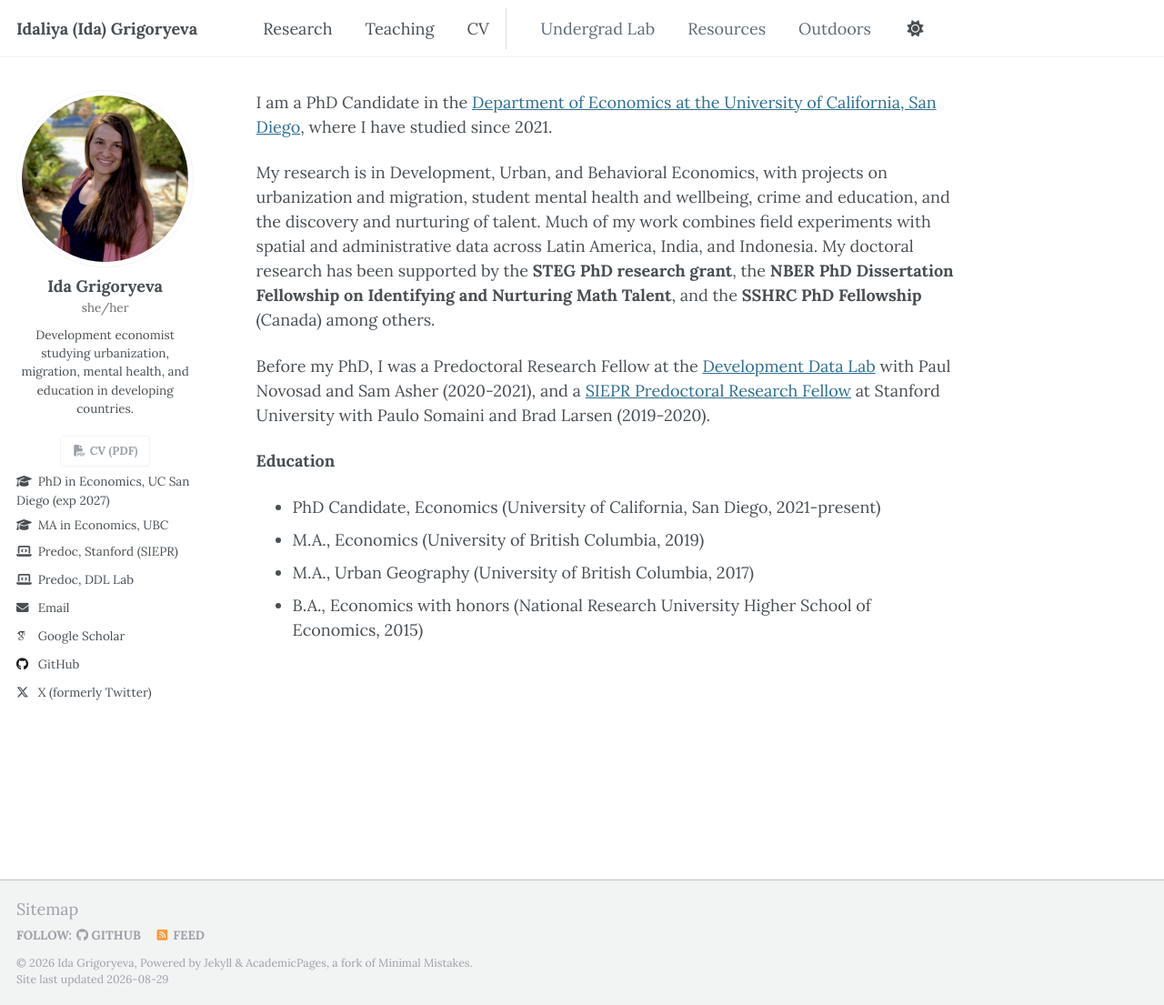
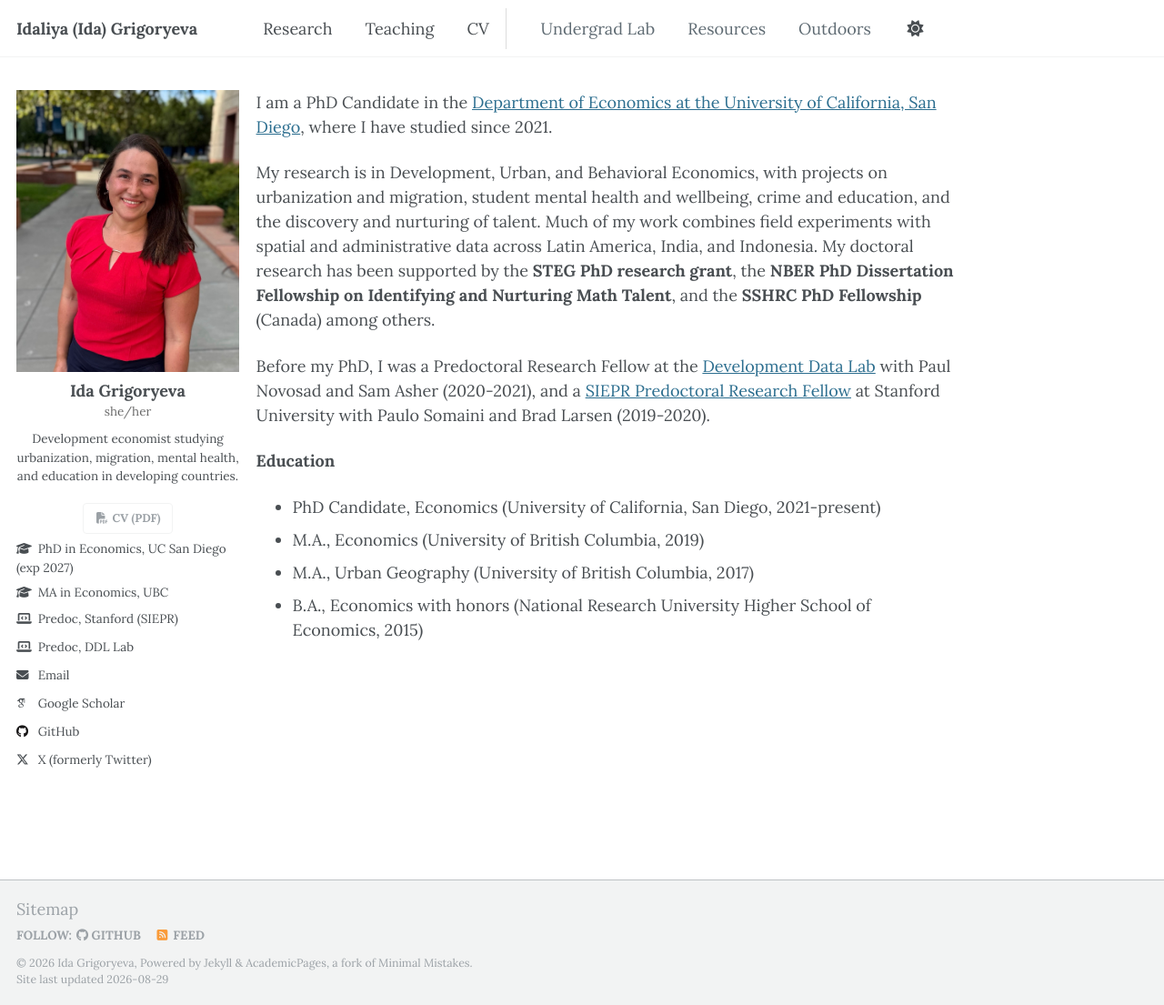
Before and after one commit to idagri/idagri.github.io, a Jekyll site: the page built from _pages/about.md, in a window 1280 px wide and 1105 px high. Shown: the whole window at 91% size. Built offline with Jekyll 4.4.1, drawn with Linux system fonts in a browser that asks for light colours; some web fonts are replaced; a script that is not in the unit is left out.

Commit message:
Use the 2026 portrait uncropped in the sidebar, and make the favicon a circle
Sidebar photo: point the avatar at jmp_profile_photo_2026_crop3.jpg and show its
own 4:5 rectangle instead of cropping it to a circle. The circular mask, its ring
border, and the 5px padding are all removed, so the photo runs edge to edge. On
wide desktops the sidebar takes 245px rather than 217px, which is where the extra
photo size comes from; the sidebar is fixed and still clears the body text by
about 20px, and nothing below 1280px changes.

Favicon: rebuilt from the vector in the favicon-generator kit that produced this
mark, recovered from _archive_claude/images_themes_junk. That kit was never
installed, and what the site has been serving is a later hand redraw with six
rings on a hard square. The kit's four rings and its own field color are restored,
with the field changed from a rounded square to a full circle so the browser tab
shows a disc with transparent corners. apple-touch-icon stays opaque on the same
field, since iOS applies its own mask and paints transparency black. Cache
busters go to v6 so browsers refetch rather than keeping the square.

The manifest background color follows the icon field, and the other three crops of
the portrait stay untracked.

Co-Authored-By: Claude Opus 5 <noreply@anthropic.com>

```diff
--- a/_config.yml
+++ b/_config.yml
@@ -29,7 +29,7 @@ author:
   uri              : # URL
 
   name            : "Ida Grigoryeva"
-  avatar          : "profile.jpg"
+  avatar          : "jmp_profile_photo_2026_crop3.jpg"
   bio             : "Development economist studying urbanization, migration, mental health, and education in developing countries."
   # Key degrees shown under the name in the sidebar (each rendered with a graduation-cap icon).
   degrees:
--- a/_includes/head/custom.html
+++ b/_includes/head/custom.html
@@ -39,12 +39,13 @@
 })();
 </script>
 
-<!-- favicon: viridis "travel-time rings". Root files (/favicon.ico, /favicon.svg, /apple-touch-icon.png)
+<!-- favicon: viridis "travel-time rings", circular with transparent corners so the browser tab shows
+     a disc rather than a square. Root files (/favicon.ico, /favicon.svg, /apple-touch-icon.png)
      are what browsers and crawlers request by default; minimal, standard markup for best pickup. -->
-<link rel="icon" href="/favicon.ico?v=5" sizes="any">
-<link rel="icon" type="image/svg+xml" href="/favicon.svg?v=5">
-<link rel="apple-touch-icon" href="/apple-touch-icon.png?v=5">
-<link rel="manifest" href="{{ base_path }}/images/manifest.json">
+<link rel="icon" href="/favicon.ico?v=6" sizes="any">
+<link rel="icon" type="image/svg+xml" href="/favicon.svg?v=6">
+<link rel="apple-touch-icon" href="/apple-touch-icon.png?v=6">
+<link rel="manifest" href="{{ base_path }}/images/manifest.json?v=6">
 <meta name="theme-color" content="#21918c">
 
 <!-- Nav: separate "extra" tabs + Resources hover dropdown; sidebar CV button -->
@@ -78,21 +79,28 @@ html[data-theme="dark"] .greedy-nav .hidden-links .masthead__menu-item.nav-extra
 }
 html[data-theme="dark"]{ --global-link-color:#6fd0c8; --global-link-color-hover:#8fded8; }
 
-/* circle-crop the sidebar avatar (was an oval) */
-.author__avatar img{ aspect-ratio:1/1; object-fit:cover; border-radius:50%; }
+/* sidebar avatar: the photo's own rectangle, shown whole, with no circular crop or frame */
+.author__avatar img{ aspect-ratio:auto; object-fit:contain; border-radius:0;
+  height:auto; padding:0; border:0; display:block; margin:0 auto; }
 
 /* sidebar profile: avatar centered above a tidy centered name/pronouns/bio/CV column (desktop) */
 .author__pronouns{ margin:.1rem 0 .5rem; color:#6b6b6b; font-size:.8rem; }
 html[data-theme="dark"] .author__pronouns{ color:#aeb6c0; }
 @media screen and (min-width:1024px){
-  /* keep the whole profile a tidy, narrow, centered column (pic size unchanged) */
+  /* keep the whole profile a tidy, centered column, as wide as the sidebar allows */
   .sidebar .author__avatar,
   .sidebar .author__content,
-  .sidebar .author__urls-wrapper{ max-width:12.5rem; margin-left:auto; margin-right:auto; }
+  .sidebar .author__urls-wrapper{ max-width:245px; margin-left:auto; margin-right:auto; }
   .author__avatar{ text-align:center; }
-  .author__avatar img{ max-width:175px; width:100%; }
+  .author__avatar img{ max-width:100%; width:100%; }
   .author__content{ text-align:center; }
   .author__cv{ margin-top:.6rem; }
+}
+
+/* wide desktops: a slightly wider sidebar, which is what lets the profile photo be larger.
+   The sidebar is fixed and clears the body text by roughly 45px at this width, so it uses part of that */
+@media screen and (min-width:1280px){
+  .sidebar{ width:245px; }
 }
 
 /* let the sidebar location wrap instead of clipping mid-word */
```
Also changed, not shown: apple-touch-icon.png, favicon.ico, favicon.svg, images/favicon-16x16.png, images/favicon-192x192.png, images/favicon-32x32.png, images/favicon-512x512.png, images/jmp_profile_photo_2026_crop3.jpg (added), images/manifest.json.
